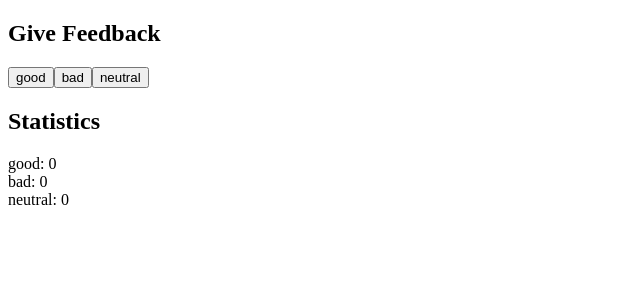
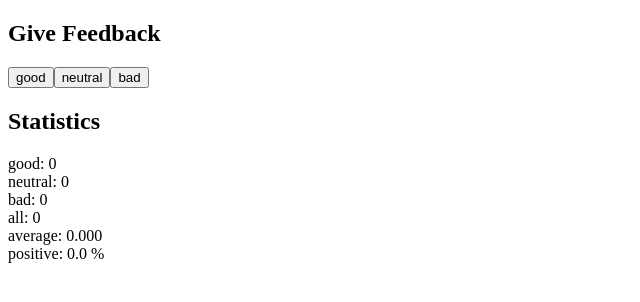
Before and after one commit to tusktenon/full-stack-open, a React (Vite) app in the folder part1/unicafe/: page / in a window 1280 px wide. Shown: the top 302 px of the page, without its empty margins (0-640 px from the left). Built offline with nearby package versions, Linux system fonts and the light colour scheme.

Commit message:
feat(unicafe): complete exercise 1.7
Show more statistics: total, average, percent positive.

```diff
--- a/part1/unicafe/src/App.jsx
+++ b/part1/unicafe/src/App.jsx
@@ -6,24 +6,31 @@ function Button({ handleClick, text }) {
 
 function App() {
   const [good, setGood] = useState(0)
+  const [neutral, setNeutral] = useState(0)
   const [bad, setBad] = useState(0)
-  const [neutral, setNeutral] = useState(0)
+
+  const all = good + neutral + bad
+  const average = all && (good - bad) / all
+  const positive = all && 100 * (good / all)
 
   return (
     <>
       <section>
         <h1>Give Feedback</h1>
         <Button handleClick={() => setGood(good + 1)} text='good' />
+        <Button handleClick={() => setNeutral(neutral + 1)} text='neutral' />
         <Button handleClick={() => setBad(bad + 1)} text='bad' />
-        <Button handleClick={() => setNeutral(neutral + 1)} text='neutral' />
       </section>
 
       <section>
         <h1>Statistics</h1>
         <p>
           good: {good} <br />
+          neutral: {neutral} <br />
           bad: {bad} <br />
-          neutral: {neutral}
+          all: {all} <br />
+          average: {average.toFixed(3)} <br />
+          positive: {positive.toFixed(1)} %
         </p>
       </section>
     </>
```
